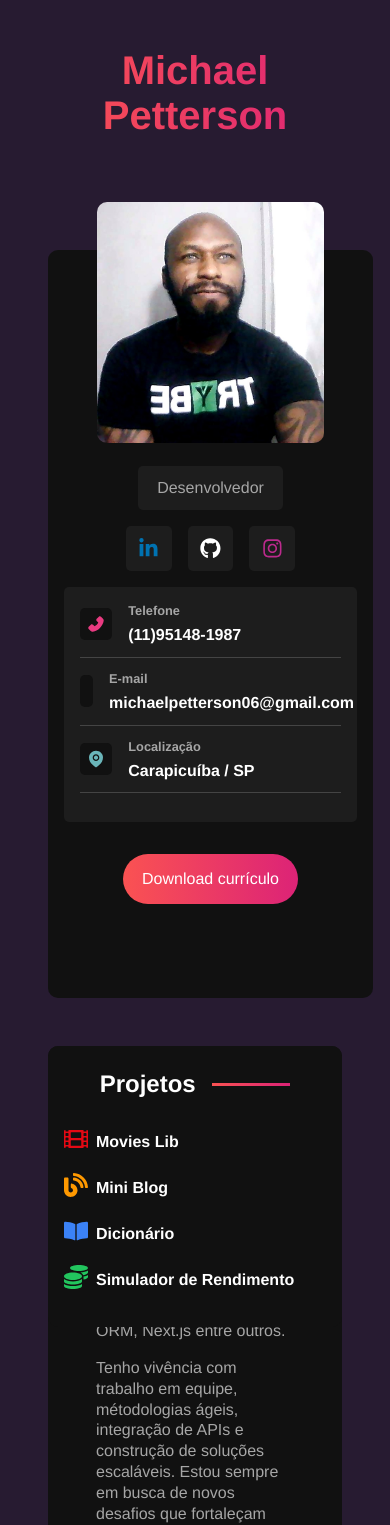
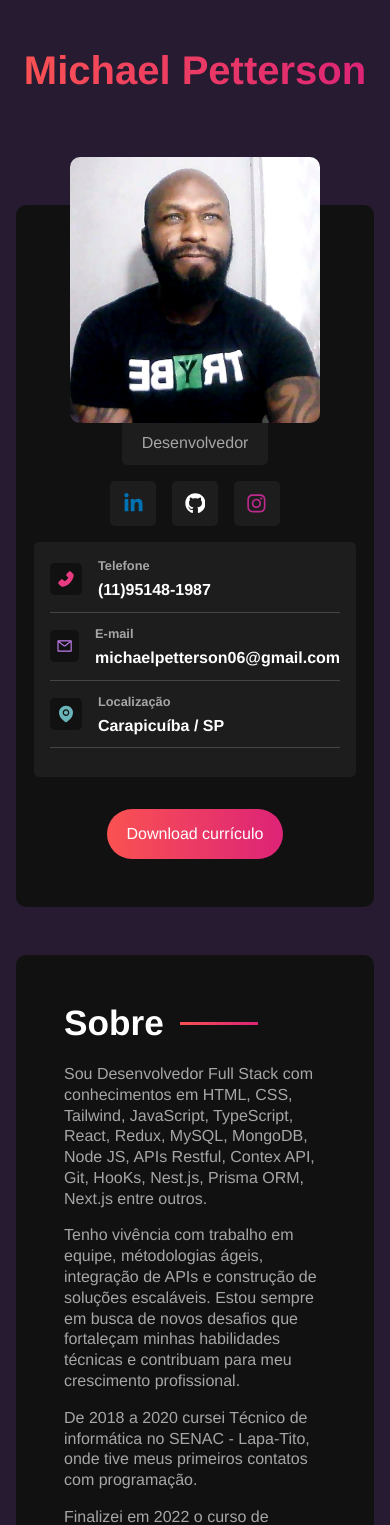
Before and after one commit to michael-petterson-06/portfolio-mike, a React (Vite) app: page / in a window 390 px wide. Shown: the top 1525 px of the page. Built offline with nearby package versions, Linux system fonts and the light colour scheme.

Commit message:
Responsiveness fixes

```diff
--- a/src/styles/components/app.sass
+++ b/src/styles/components/app.sass
@@ -3,7 +3,7 @@
 #portfolio
     display: flex
     flex-direction: column
-    padding: 3rem
+    padding: 3rem 1rem 3rem 1rem
     gap: 3rem
     height: 100vh
 
--- a/src/styles/components/deployprojectscontainer.sass
+++ b/src/styles/components/deployprojectscontainer.sass
@@ -7,6 +7,10 @@
   padding: 3rem
   display: flex
   flex-direction: column
+  z-index: 0
+
+  @media (max-width: 730px)
+    margin-top: 2rem // ✅ garante espaço entre os blocos
 
   h2
     @include mixins.center
--- a/src/styles/components/maincontent.sass
+++ b/src/styles/components/maincontent.sass
@@ -9,7 +9,6 @@
     display: flex
     flex-direction: column
     height: 100%
-    overflow: hidden
 
     section
         display: flex
--- a/src/styles/components/responsive.sass
+++ b/src/styles/components/responsive.sass
@@ -4,7 +4,6 @@
 @media (max-width: 730px)
 
   // Título principal
-
   .title
     margin-top: 1.5rem !important
 
@@ -13,24 +12,30 @@
     text-align: center
     word-break: break-word
 
-  // Seção de Tecnologias como lista simples
+  // Layout corrigido
+  .main-layout
+    flex-direction: column !important
+    height: auto !important
+
   .technologies-container
+    height: auto !important
+    overflow: visible !important
     display: flex
     flex-direction: column
-    align-items: center // ✅ centraliza tudo dentro da section
+    align-items: center
     text-align: center
 
   .technologies-grid
     display: flex
     flex-direction: column
-    align-items: center // ✅ centraliza a lista
+    align-items: center
     gap: 0.5rem
     padding: 0
+    overflow: visible !important
 
   .technology-card
     background: none
     border: none !important
-    background: none !important
     box-shadow: none !important
     padding: 0
     margin: 0
@@ -49,9 +54,12 @@
 
   .deploy-projects-container
     width: 100% !important
-    margin: 0 !important
-    padding: 1.5rem 1rem !important
+    left: 0
+    right: 0
+    margin-top: 0rem !important
+    padding: 0.5rem 1rem !important
     box-sizing: border-box
+    position: relative
 
     h2
       font-size: 1.5rem
```
